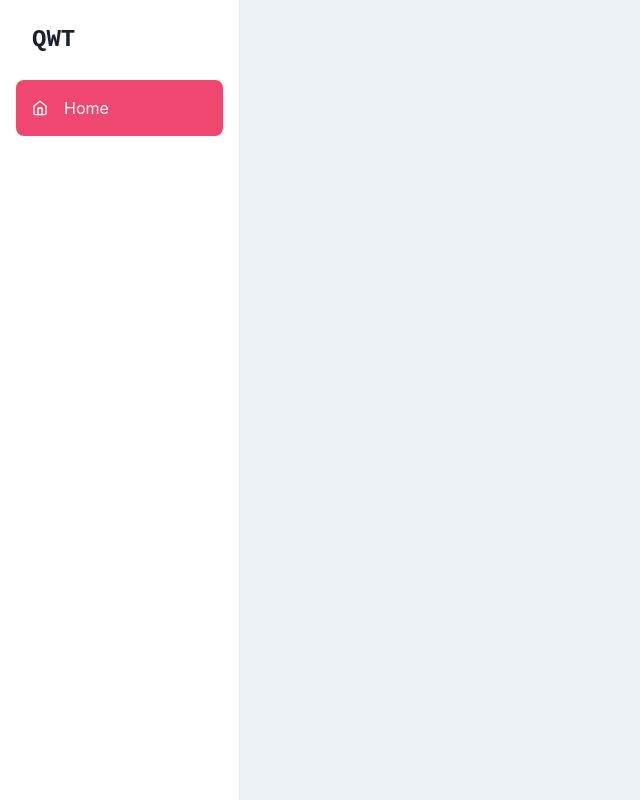
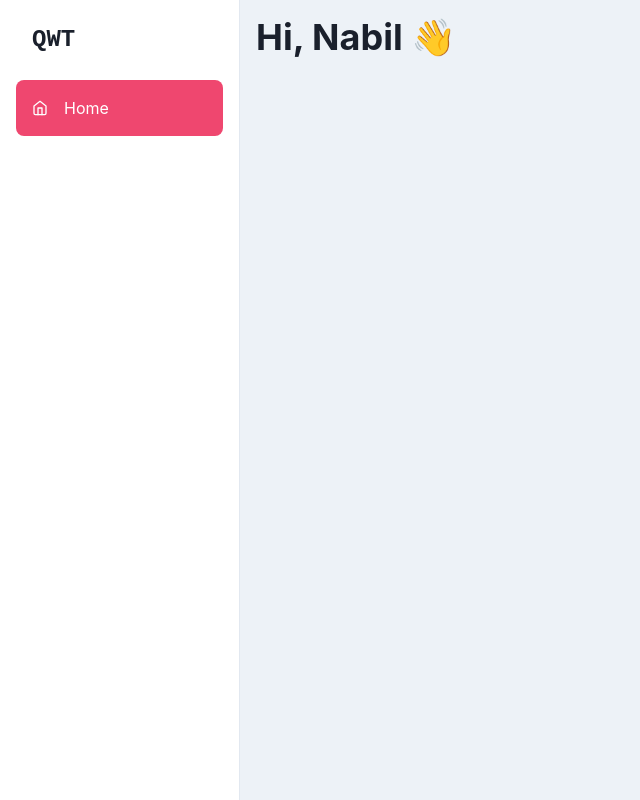
Before and after one commit to nabilaba/Quiz-With-Trivia, a React (Vite) app: page /dashboard in a window 1280 px wide. Shown: the whole page, without its empty margins (0-640 px from the left). Built offline with nearby package versions, Linux system fonts and the light colour scheme.

Commit message:
added outlet home for dashboard

```diff
--- a/package.json
+++ b/package.json
@@ -15,7 +15,8 @@
     "react": "^18.0.0",
     "react-dom": "^18.0.0",
     "react-icons": "^4.4.0",
-    "react-router-dom": "^6.3.0"
+    "react-router-dom": "^6.3.0",
+    "zustand": "^4.0.0-rc.1"
   },
   "devDependencies": {
     "@types/react": "^18.0.0",
--- a/src/App.jsx
+++ b/src/App.jsx
@@ -1,11 +1,14 @@
 import { Routes, Route } from "react-router-dom";
 import Homepage from "./router/Homepage";
 import Dashboard from "./router/Dashboard";
+import Home from "./router/Dashboard/Home";
 function App() {
   return (
     <Routes>
       <Route path="/" element={<Homepage />} />
-      <Route path="/dashboard" element={<Dashboard />} />
+      <Route path="/dashboard" element={<Dashboard />}>
+        <Route index element={<Home />} />
+      </Route>
     </Routes>
   );
 }
--- /dev/null
+++ b/src/router/Dashboard/Home/index.jsx
@@ -0,0 +1,5 @@
+import { Heading } from "@chakra-ui/react";
+
+export default function Home() {
+  return <Heading>Hi, Nabil 👋</Heading>;
+}
--- a/src/router/Dashboard/index.jsx
+++ b/src/router/Dashboard/index.jsx
@@ -10,9 +10,11 @@ import {
   DrawerContent,
   Text,
   useDisclosure,
+  Heading,
 } from "@chakra-ui/react";
-import { FiHome, FiCompass, FiSettings, FiMenu } from "react-icons/fi";
+import { FiHome, FiMenu } from "react-icons/fi";
 import { useLocation } from "react-router-dom";
+import { Outlet } from "react-router-dom";
 
 const LinkItems = [
   { name: "Home", icon: FiHome, path: "/dashboard" },
@@ -41,6 +43,9 @@ export default function SimpleSidebar() {
       </Drawer>
       {/* mobilenav */}
       <MobileNav display={{ base: "flex", md: "none" }} onOpen={onOpen} />
+      <Box ml={{ base: 0, md: 60 }} p={4}>
+        <Outlet />
+      </Box>
     </Box>
   );
 }
```
Also changed, not shown: 1 other file (tests, documents, lock files or other folders).
